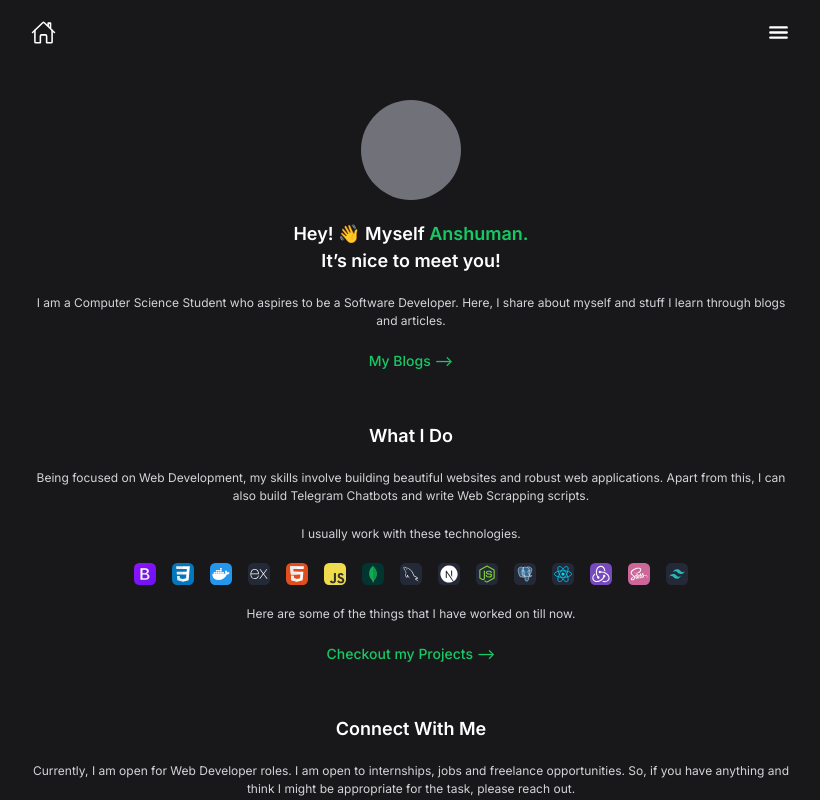
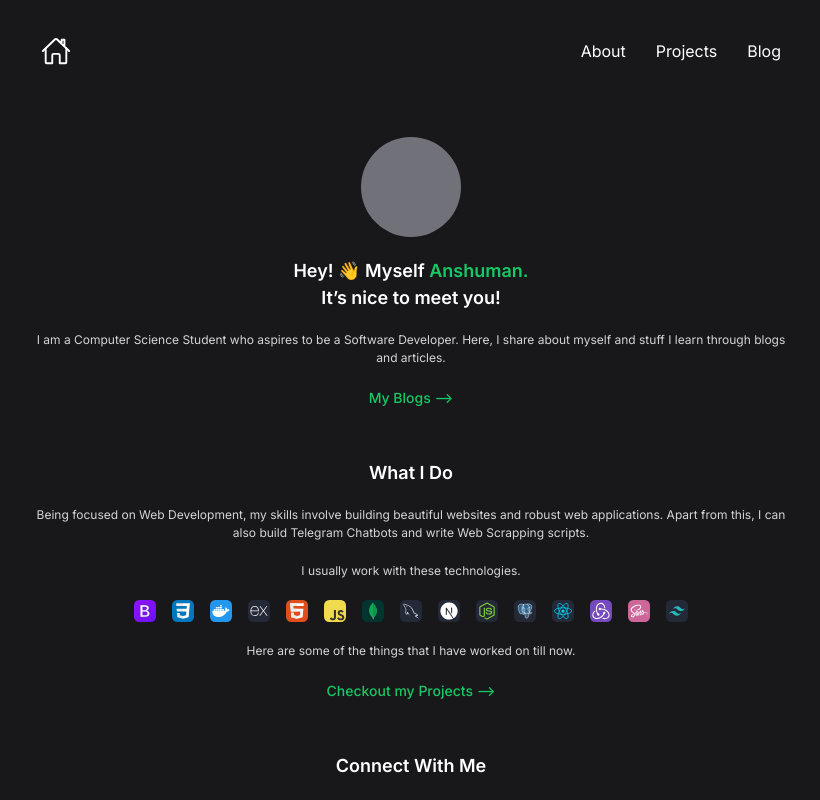
Before and after one commit to AnshumanMahato/Personal-Blog-Website, a Next.js app: page / in a window 1280 px wide. Shown: the top 800 px of the page, without its empty margins (229-1049 px from the left). Built offline with nearby package versions, Linux system fonts and the light colour scheme.

Commit message:
feat: header responsive

```diff
--- a/app/ui/Header.tsx
+++ b/app/ui/Header.tsx
@@ -2,9 +2,16 @@ import { IoHomeOutline, IoMenu } from "react-icons/io5";
 
 function Header() {
   return (
-    <header className="flex justify-between items-center  p-[2rem] text-[2.5rem] leading-[140%] text-white font-semibold w-full max-w-[800px]">
+    <header className="flex justify-between items-center  p-[2rem] xs:p-[3rem] text-[2.5rem] xs:text-[3rem] leading-[140%] text-white w-full max-w-[800px]">
       <IoHomeOutline />
-      <IoMenu />
+      <IoMenu className="md:hidden" />
+      <nav className="hidden md:block">
+        <ul className="flex text-[1.6rem] gap-[3rem]">
+          <li>About</li>
+          <li>Projects</li>
+          <li>Blog</li>
+        </ul>
+      </nav>
     </header>
   );
 }
```
